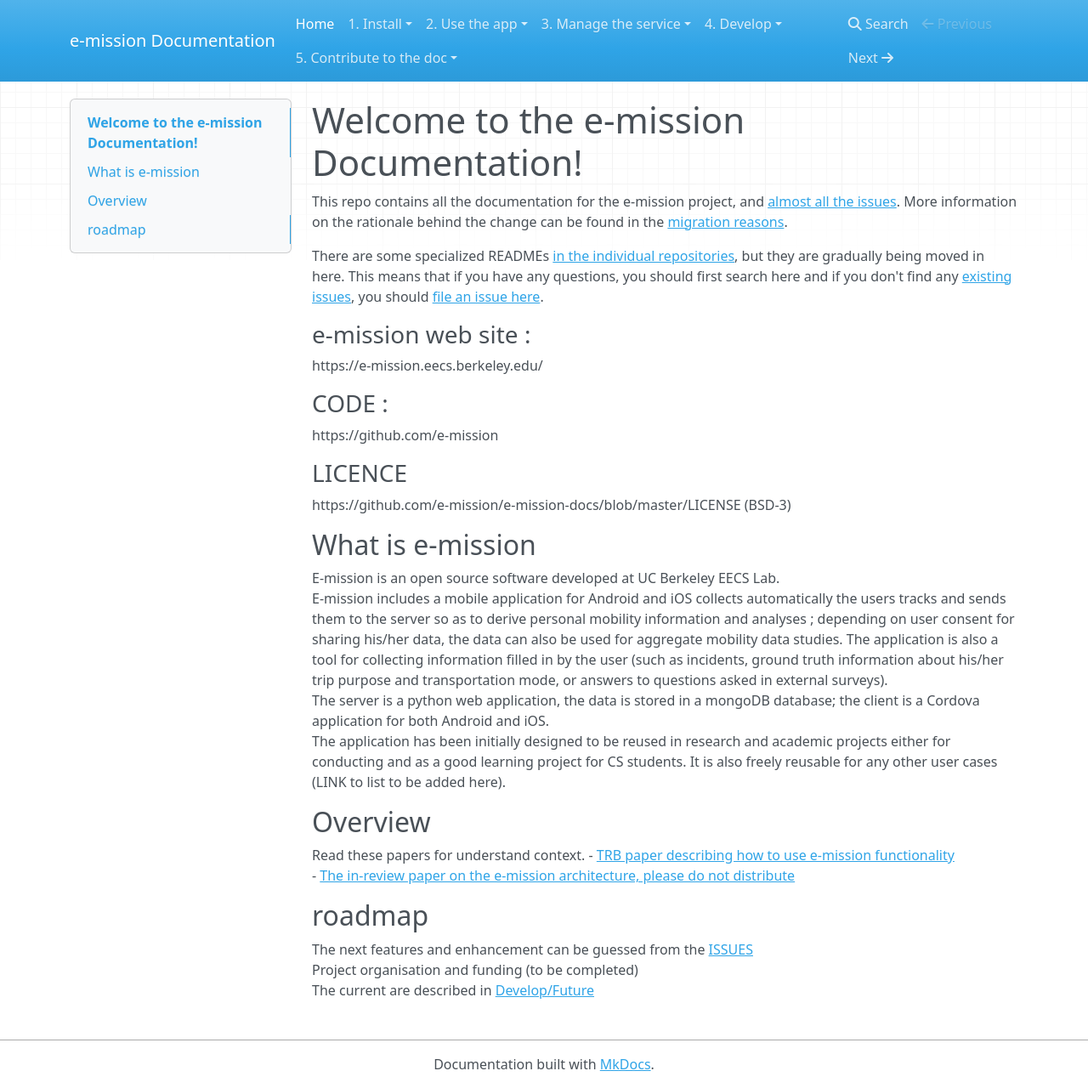
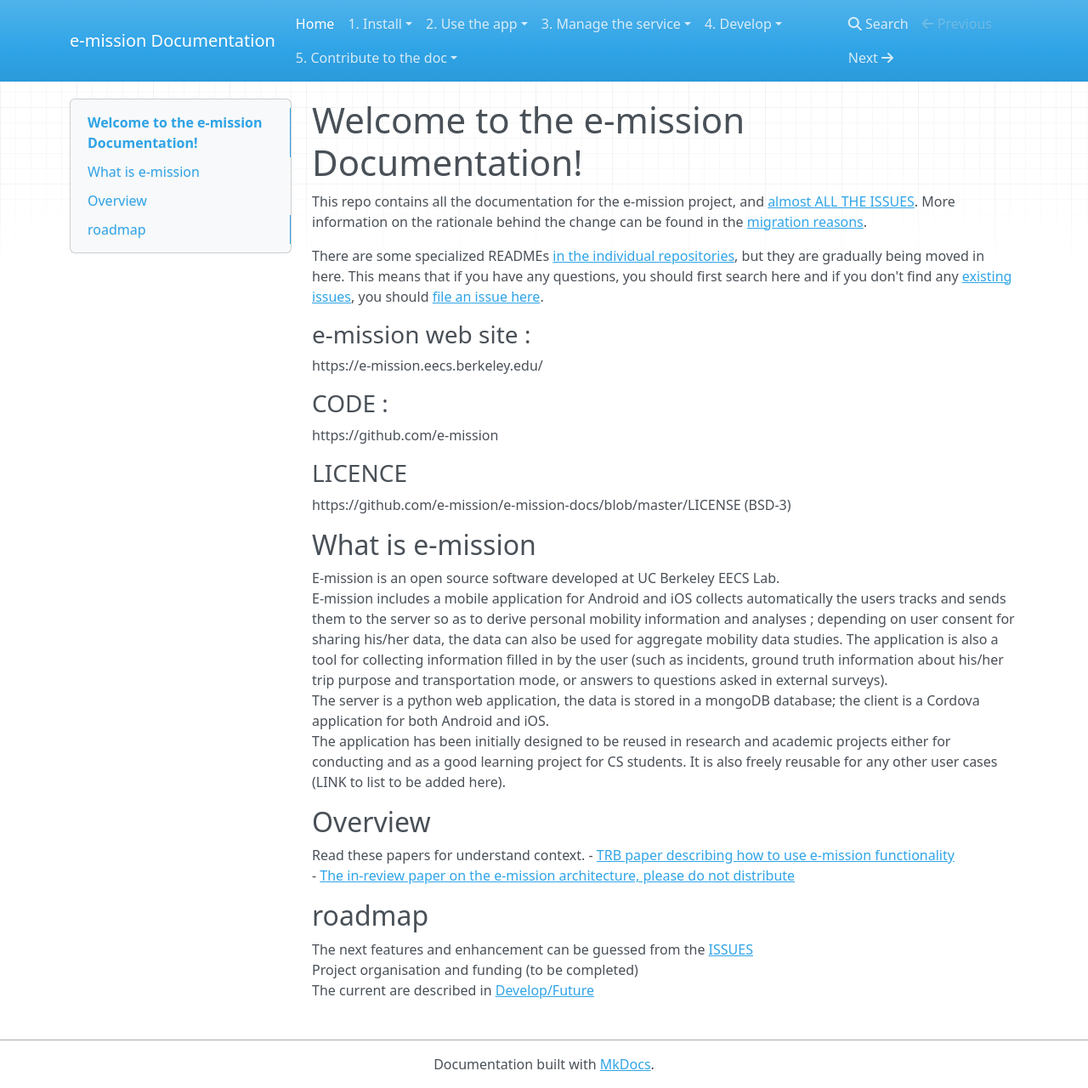
Before and after one commit to e-mission/e-mission-docs, an MkDocs documentation site: the page built from docs/README.md, in a window 1280 px wide and 1280 px high. Shown: the whole window at 85% size. Built offline with MkDocs 1.6.1, drawn with Linux system fonts in a browser that asks for light colours; nearby versions of some CDN libraries.

```diff
--- a/docs/README.md
+++ b/docs/README.md
@@ -1,6 +1,6 @@
 # Welcome to the e-mission Documentation!
 
-This repo contains all the documentation for the e-mission project, and [almost all the issues](https://github.com/e-mission/e-mission-docs/issues/). More information on the rationale behind the change can be found in the [migration reasons](docs/contribute_to_the_doc/migration_reason.md).
+This repo contains all the documentation for the e-mission project, and [almost ALL THE ISSUES](https://github.com/e-mission/e-mission-docs/issues/). More information on the rationale behind the change can be found in the [migration reasons](docs/contribute_to_the_doc/migration_reason.md).
 
 There are some specialized READMEs [in the individual repositories](https://github.com/e-mission), but they are gradually being moved in here. This means that if you have any questions, you should first search here and if you don't find any [existing issues](https://github.com/e-mission/e-mission-docs/issues/), you should [file an issue here](https://github.com/e-mission/e-missiond-docs/issue).
 
```
